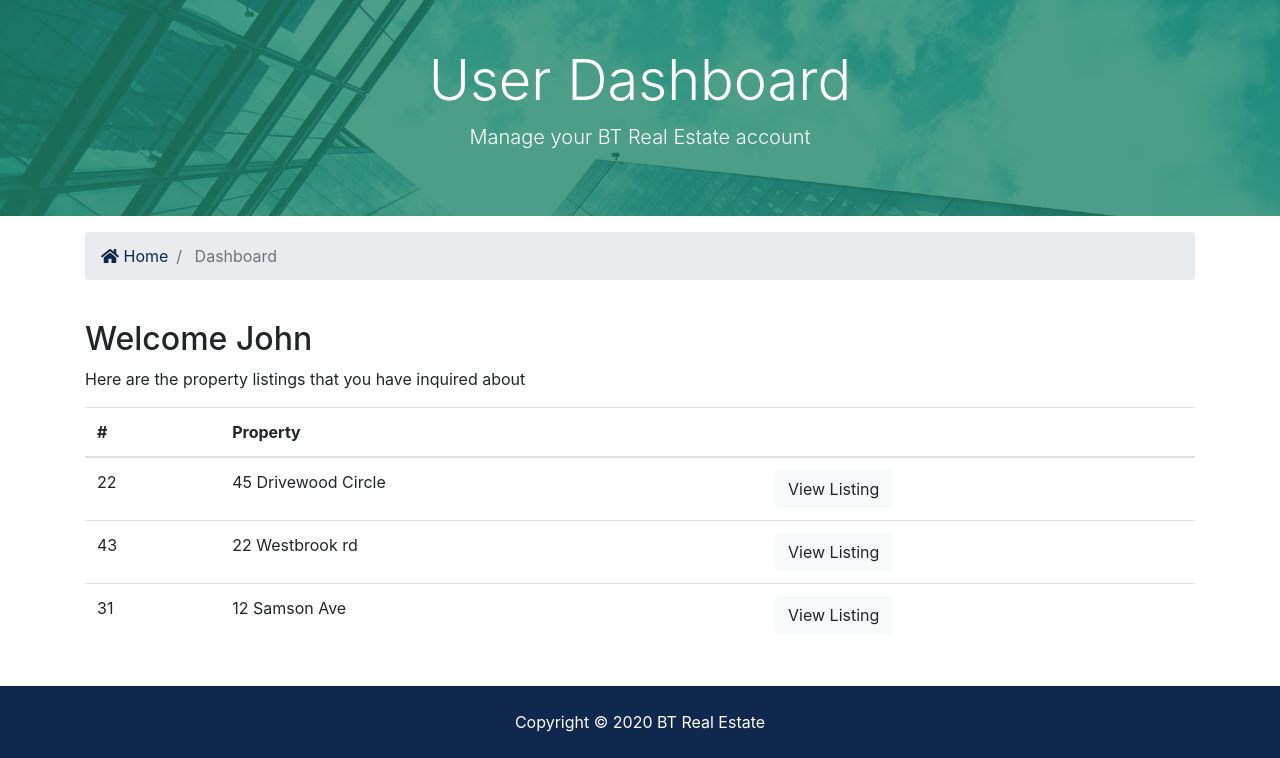
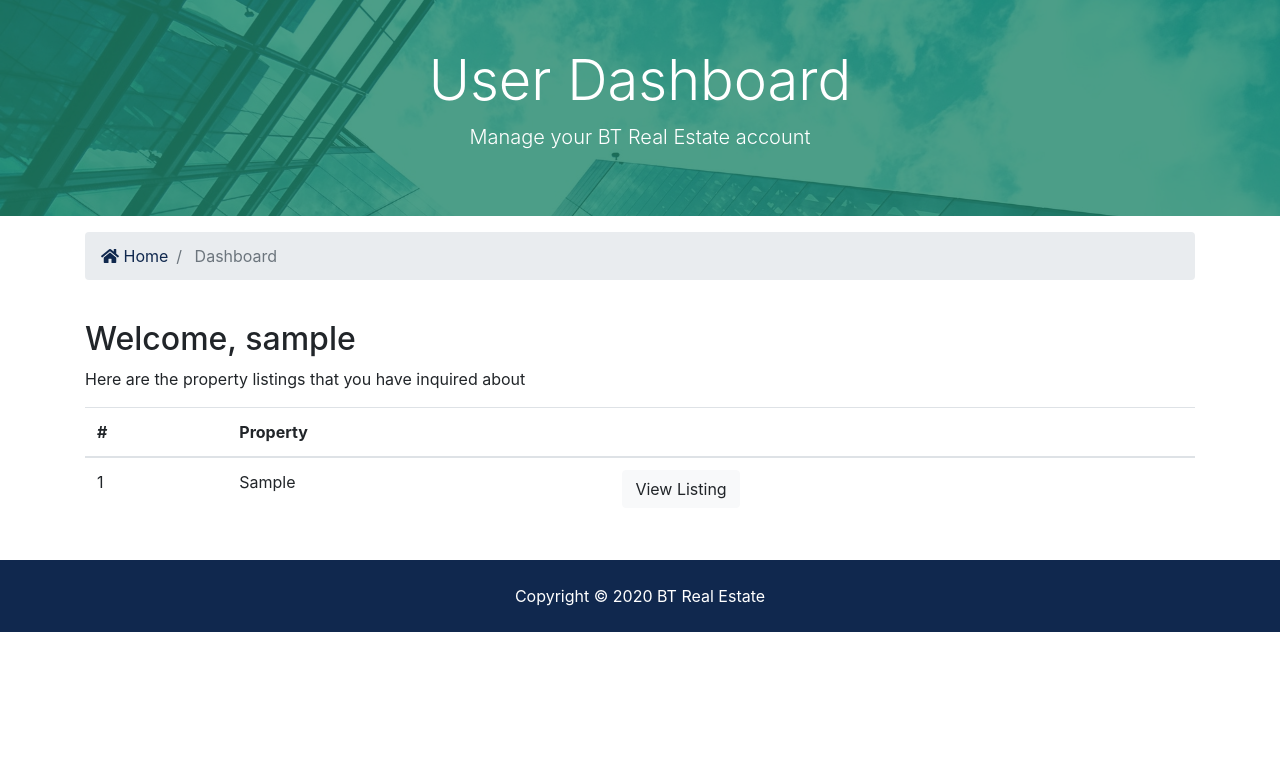
Before and after one commit to emre-edu-tech/django-realestate-app, a Django app: page /account/dashboard in a window 1280 px wide. Shown: the part 129-887 px from the top of the page. After the commit the page ends 761 px from the top, so only its background shows below. Run offline with Django 3.2, Linux system fonts and the light colour scheme; a user stored in the database is signed in; tables that the repository leaves empty hold one stand-in row (values such as "Sample post"); some libraries are stand-ins or nearby versions.

Commit message:
Dashboard page has been updated

```diff
--- a/accounts/views.py
+++ b/accounts/views.py
@@ -1,6 +1,7 @@
 from django.shortcuts import render, redirect
 from django.contrib import messages, auth
 from django.contrib.auth.models import User
+from contacts.models import Contact
 
 def register(request):
     if request.method == 'POST':
@@ -67,4 +68,8 @@ def logout(request):
         return redirect('index')
 
 def dashboard(request):
-    return render(request, 'accounts/dashboard.html')
+    user_contacts = Contact.objects.order_by('-contact_date').filter(user_id=request.user.id)
+    data = {
+        'user_contacts': user_contacts
+    }
+    return render(request, 'accounts/dashboard.html', data)
--- a/templates/accounts/dashboard.html
+++ b/templates/accounts/dashboard.html
@@ -35,7 +35,8 @@
     <div class="container">
         <div class="row">
         <div class="col-md-12">
-            <h2>Welcome John</h2>
+            <h2>Welcome, {{ user.username }}</h2>
+            {% if user_contacts %}
             <p>Here are the property listings that you have inquired about</p>
                 <table class="table">
                 <thead>
@@ -46,29 +47,20 @@
                     </tr>
                 </thead>
                 <tbody>
+                    {% for user_contact in user_contacts %}
                     <tr>
-                <td>22</td>
-                <td>45 Drivewood Circle</td>
+                        <td>{{ user_contact.id }}</td>
+                        <td>{{ user_contact.listing }}</td>
                         <td>
-                    <a class="btn btn-light" href="#">View Listing</a>
+                            <a class="btn btn-light" href="{% url 'listing' user_contact.listing_id %}">View Listing</a>
                         </td>
                     </tr>
-                <tr>
-                <td>43</td>
-                <td>22 Westbrook rd</td>
-                <td>
-                    <a class="btn btn-light" href="#">View Listing</a>
-                </td>
-                </tr>
-                <tr>
-                <td>31</td>
-                <td>12 Samson Ave</td>
-                <td>
-                    <a class="btn btn-light" href="#">View Listing</a>
-                </td>
-                </tr>
+                    {% endfor %}
                 </tbody>
                 </table>
+            {% else %}
+            <p class="text-danger">There is no contact for any listing</p>
+            {% endif %}
         </div>
         </div>
     </div>
```
Lines whose indentation alone changed are shown as unchanged.
